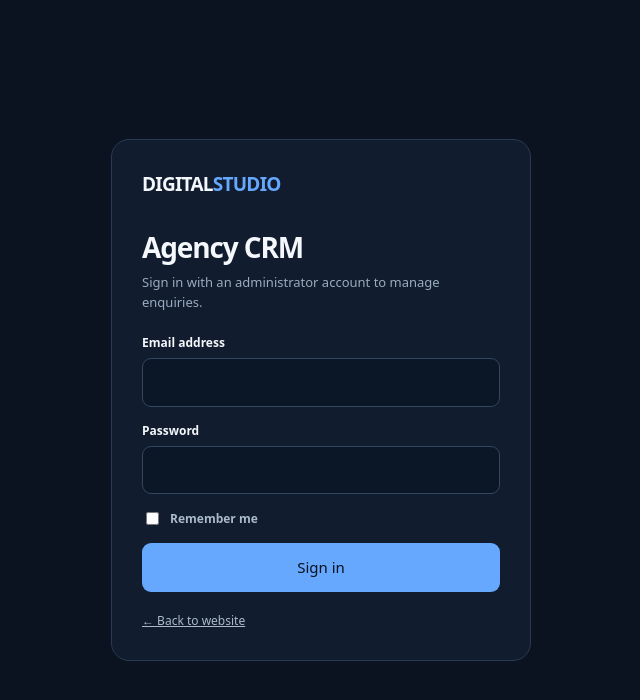
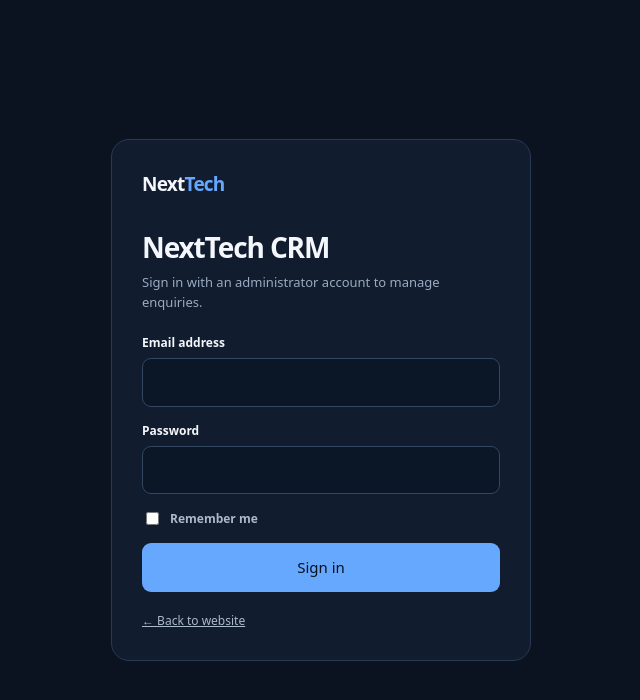
Before and after one commit to Ikamaz/laravel-crm-api, a Laravel app: page /admin/login in a window 1280 px wide. Shown: the top 700 px of the page, without its empty margins (319-959 px from the left). Run offline with Laravel 12, Linux system fonts and the light colour scheme.

Commit message:
brand: apply NextTech identity to resources/views/agency/admin-login.blade.php

```diff
--- a/resources/views/agency/admin-login.blade.php
+++ b/resources/views/agency/admin-login.blade.php
@@ -3,15 +3,15 @@
 <head>
     <meta charset="utf-8">
     <meta name="viewport" content="width=device-width, initial-scale=1">
-    <title>Agency CRM — Sign in</title>
+    <title>NextTech CRM — Sign in</title>
     <style>
         *{box-sizing:border-box}body{margin:0;min-height:100vh;display:grid;place-items:center;background:#0b1220;color:#f4f7fb;font:15px/1.5 system-ui,sans-serif;padding:20px}.panel{width:min(420px,100%);background:#111c2e;border:1px solid #293b53;border-radius:18px;padding:30px}.brand{font-weight:800;letter-spacing:-.04em;font-size:19px}.brand span{color:#67a8ff}h1{font-size:28px;letter-spacing:-.04em;margin:28px 0 5px}.muted{color:#9aabc1;font-size:13px;margin:0 0 22px}label{display:block;font-size:12px;font-weight:700;margin:15px 0 6px}input{width:100%;border:1px solid #334760;border-radius:9px;background:#0b1626;color:white;padding:12px;font:inherit}.remember{display:flex;gap:8px;align-items:center;color:#aab9cb;font-size:12px;margin:15px 0}.remember input{width:auto}.btn{width:100%;border:0;border-radius:9px;background:#67a8ff;color:#07111f;font-weight:800;padding:13px;font:inherit;cursor:pointer}.error{color:#ffb4b4;font-size:12px;margin-top:12px}.back{display:inline-block;margin-top:20px;color:#aab9cb;font-size:12px}
     </style>
 </head>
 <body>
     <main class="panel">
-        <div class="brand">DIGITAL<span>STUDIO</span></div>
-        <h1>Agency CRM</h1>
+        <div class="brand">Next<span>Tech</span></div>
+        <h1>NextTech CRM</h1>
         <p class="muted">Sign in with an administrator account to manage enquiries.</p>
         <form method="POST" action="{{ route('agency.admin.login.submit') }}">
             @csrf
```
